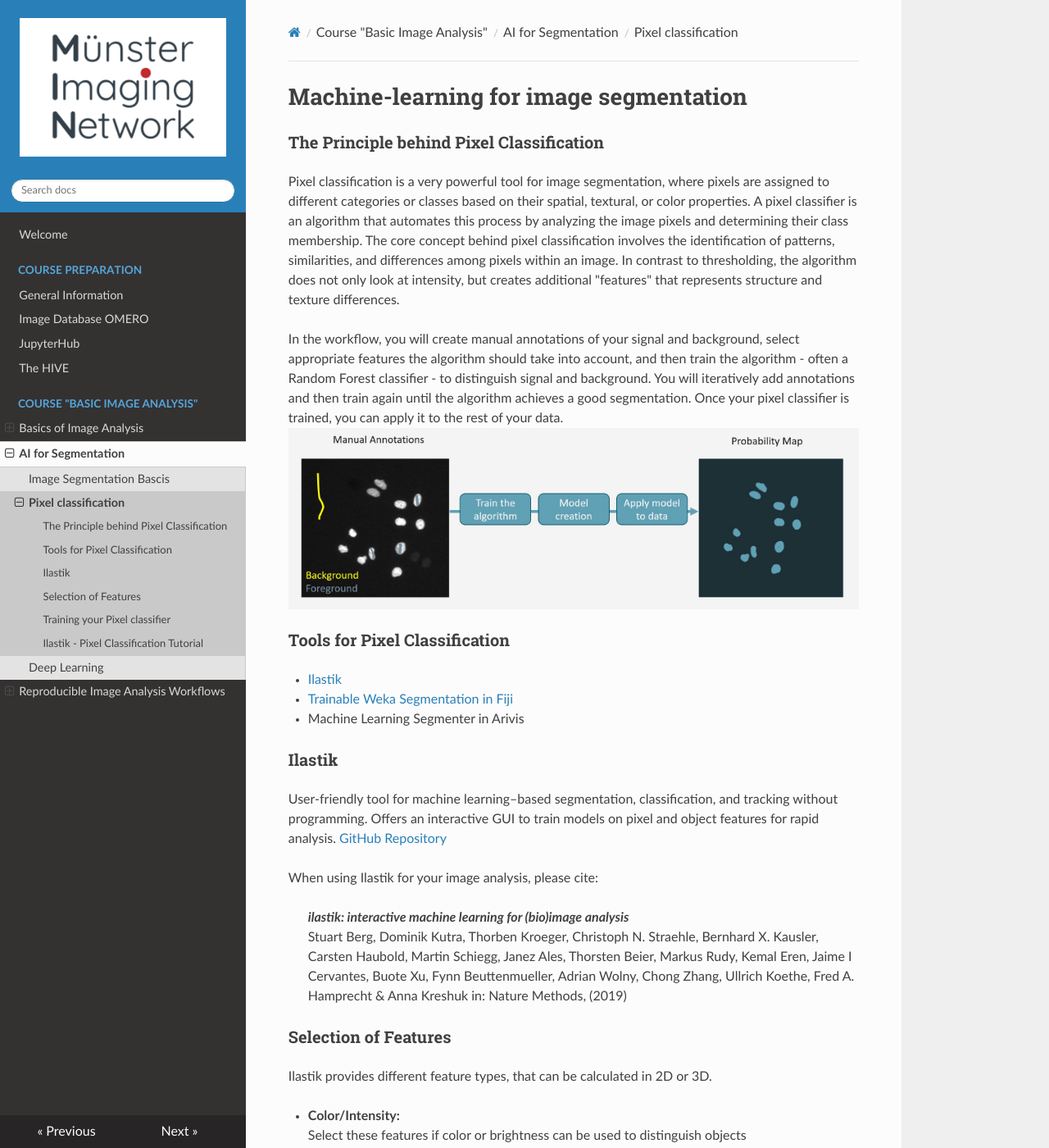
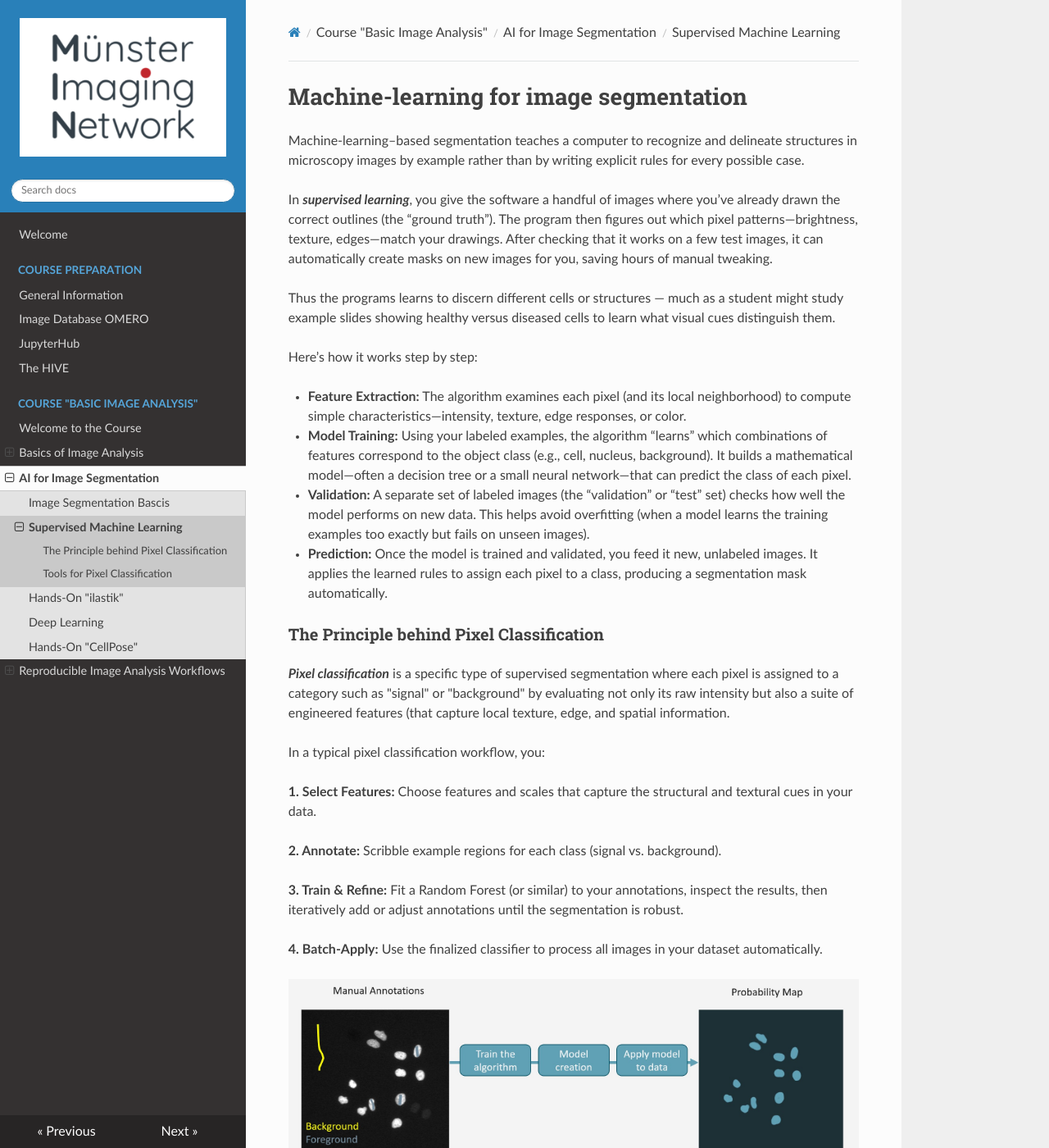
Before and after one commit to MuensterImagingNetwork/MINCourses_ImageAnalysis, an MkDocs documentation site: the page built from docs/basic/mlforsegmentation/pixelclassification.md, in a window 1280 px wide and 1400 px high. Shown: the whole window at 82% size. Built offline with MkDocs 1.6.1, drawn with Linux system fonts in a browser that asks for light colours; nearby versions of some CDN libraries; some of the changed text lies outside the part shown.

Commit message:
image segmentation and pixel classification

```diff
--- a/docs/basic/mlforsegmentation/pixelclassification.md
+++ b/docs/basic/mlforsegmentation/pixelclassification.md
@@ -1,94 +1,64 @@
 # Machine-learning for image segmentation
 
+Machine‑learning–based segmentation teaches a computer to recognize and delineate structures in microscopy images by example rather than by writing explicit rules for
+every possible case.
+
+In ***supervised learning***, you give the software a handful of images where you’ve already drawn the correct outlines (the “ground truth”).
+ The program then figures out which pixel patterns—brightness, texture, edges—match your drawings. After checking that it works on a
+ few test images, it can automatically create masks on new images for you, saving hours of manual tweaking.
+
+ Thus the programs learns to discern different cells or structures — much as a student might study example slides showing healthy
+ versus diseased cells to learn what visual cues distinguish them.
+
+Here’s how it works step by step:
+
+- **Feature Extraction:** The algorithm examines each pixel (and its local neighborhood) to compute simple characteristics—intensity, texture, edge responses, or color.
+
+- **Model Training:** Using your labeled examples, the algorithm “learns” which combinations of features correspond to the object class (e.g., cell, nucleus, background). It builds a mathematical model—often a decision tree or a small neural network—that can predict the class of each pixel.
+
+- **Validation:** A separate set of labeled images (the “validation” or “test” set) checks how well the model performs on new data. This helps avoid overfitting (when a model learns the training examples too exactly but fails on unseen images).
+
+- **Prediction:** Once the model is trained and validated, you feed it new, unlabeled images. It applies the learned rules to assign each pixel to a class, producing a segmentation mask automatically.
+
 ### The Principle behind Pixel Classification
-Pixel classification is a very powerful tool for image segmentation, where pixels are assigned to different categories or classes
-based on their spatial, textural, or color properties. A pixel classifier is an algorithm that automates this process
-by analyzing the image pixels and determining their class membership. The core concept behind pixel classification
-involves the identification of patterns, similarities, and differences among pixels within an image.
-In contrast to thresholding, the algorithm does not only look at intensity, but creates additional "features" that represents structure and texture differences.
 
-In the workflow, you will create manual annotations of your signal and background,
-select appropriate features the algorithm should take into account,
-and then train the algorithm - often a Random Forest classifier - to distinguish signal and background.
-You will iteratively add annotations and then train again until the algorithm achieves a good segmentation.
-Once your pixel classifier is trained, you can apply it to the rest of your data.
+***Pixel classification*** is a specific type of supervised segmentation where each pixel is assigned to a category such as "signal" or "background"
+by evaluating not only its raw intensity but also a suite of engineered features (that capture local texture, edge, and spatial information.
+
+In a typical pixel classification workflow, you:
+
+**1. Select Features:** Choose features and scales that capture the structural and textural cues in your data.
+
+**2. Annotate:** Scribble example regions for each class (signal vs. background).
+
+**3. Train & Refine:** Fit a Random Forest (or similar) to your annotations, inspect the results, then iteratively add or adjust annotations until the segmentation is robust.
+
+**4. Batch‑Apply:** Use the finalized classifier to process all images in your dataset automatically.
+<br>
+<br>
 ![Principle of Pixel Classification](pixelclassification_1.jpg)
 
 ### Tools for Pixel Classification
+
+There are several tools for creating a pixel classifier that do not require any machine learning or coding knowledge.
 
 - [Ilastik](https://www.ilastik.org)
 - [Trainable Weka Segmentation in Fiji](https://imagej.net/plugins/tws/)
 - Machine Learning Segmenter in Arivis
 
-### Ilastik
-User-friendly tool for machine learning–based segmentation, classification, and tracking without programming.
-Offers an interactive GUI to train models on pixel and object features for rapid analysis.
-[GitHub Repository](https://github.com/ilastik/ilastik)
 
-When using Ilastik for your image analysis, please cite:
 
->***ilastik: interactive machine learning for (bio)image analysis*** <br>
-Stuart Berg, Dominik Kutra, Thorben Kroeger, Christoph N. Straehle, Bernhard X. Kausler, Carsten Haubold,
-Martin Schiegg, Janez Ales, Thorsten Beier, Markus Rudy, Kemal Eren, Jaime I Cervantes, Buote Xu, Fynn Beuttenmueller, Adrian Wolny, Chong Zhang, Ullrich Koethe, Fred A. Hamprecht & Anna Kreshuk
-in: Nature Methods, (2019)
+Several user-friendly applications let you build a pixel classifier without writing code:
 
-### Selection of Features
-Ilastik provides different feature types, that can be calculated in 2D or 3D. <br>
+- **Ilastik**<br>
+Interactive GUI for pixel‑ and object‑level classification, segmentation, and tracking.
+Great for rapid prototyping and batch processing.
+[Ilastik](https://www.ilastik.org) | [GitHub](https://github.com/ilastik/ilastik)
 
-- **Color/Intensity:** <br>
-		 Select these features if color or brightness can be used to distinguish objects
+- **Trainable Weka Segmentation (Fiji/ImageJ)**<br>
+Leverages the Weka machine‑learning library inside ImageJ. Offers a familiar ImageJ interface with feature selection
+and model training.
+[Trainable Weka Segmentation in Fiji](https://imagej.net/plugins/tws/)
 
-- **Edge:** <br>
-		Select these features if brightness or color gradients can be used to distinguish objects.
-
-- **Texture:** <br>
-		 This feature may be important if the objects in the image have a unique texture.
-
-All of these features can be selected at different scales. The scales correspond to the sigma
-value of the Gaussian filter used to smooth the image before applying the filter. Filters with
-larger sigma values can capture information from larger neighborhoods, but may also average out
- fine details. If you think a specific sigma value would be particularly well-suited to your
- data, you can also add it to the last column, as shown in red above. The following image shows
- an example of the edge filter computed with three different sigma values. Note how the filter
- detects the smallest edges at very low sigma values and only captures the rough cell outlines
- at high sigma values.
-
-![ImageData](feature_selection.png) <br>
-*The image shows the edge feature with different sigma values.*
-**© Copyright by the ilastik developers** |
-[Source](https://www.ilastik.org/license)
-
-!!! tip "Selection of **good** features"
-	As a general guideline, we recommend starting by selecting a broad range of feature types
-	and scales. For smaller 2D datasets where computational resources are not a limitation,
-	you can even choose to select all options. After confirming your selections in the feature
-	selection dialog, you can review the chosen features in the bottom-left panel.
-	Usually, you can quickly see by eye if the feature "makes sense" for your data.
-	If you are unsure - Ilastik can suggest features for you. Please follow the offical documentation [here](https://www.ilastik.org/documentation/pixelclassification/pixelclassification#suggest).
-
-### Training your Pixel classifier
-
-This training process involves a repetitive cycle of human input and machine learning.
-The user starts by creating initial annotations, which are then used to generate predictive
-models. The user evaluates these predictions, identifies areas for improvement,
-and adds additional annotations to correct any mistakes, thereby refining the model's
-performance through multiple iterations.
-
-![ImageData](training.png) <br>
-*The image is showing the iterative training process in ilastik. By evaluating the prediction, the user can add targeted annotations to improve the model.*
-
-!!! tip "How to draw **good** annotations"
-
-	- The more features, the more annotations
-	- Focus on edges and borders
-	- Try to draw background and foreground annotations close to each other
-	- Training time depends on number of training samples (e.g. annotated pixels)
-	- Adding lot of very similar “looking” pixels will not improve the classifier
-	- Include variations on your dataset into the training set (e.g. WT vs mutants, treatments)
-
-### Ilastik - Pixel Classification Tutorial
-
-For a recap of the demonstration of the Pixel Classification Workflow in ilastik,
-please visit the [Ilastik page](https://www.ilastik.org/documentation/pixelclassification/pixelclassification).
-
-You can find the materials for the full pixel classification tutorial in your course folder.
+- **Machine Learning Segmenter (Zeiss Arivis Pro)**<br>
+Commercial, point‑and‑click segmentation tool embedded in the Arivis Vision4D environment. Provides GPU acceleration and 3D support.
--- a/mkdocs.yml
+++ b/mkdocs.yml
@@ -7,16 +7,18 @@ nav:
     - JupyterHub: coursepreparation/jupyterhub.md
     - The HIVE: coursepreparation/thehive.md
   - Course "Basic Image Analysis":
+    - Welcome to the Course: basic/index.md
     - Basics of Image Analysis:
-        - Welcome to the Course: basic/index.md
         - Introduction to Bioimage Analysis: basic/basics/introductionbasics.md
         - Introduction to Fiji/ImageJ: basic/basics/fiji.md
         - Creating Figures: basic/basics/creatingfigures.md
         - Figure Challenge: basic/basics/figurechallenge.md
-    - AI for Segmentation:
+    - AI for Image Segmentation:
         - Image Segmentation Bascis: basic/mlforsegmentation/imagesegmentation.md
-        - Pixel classification: basic/mlforsegmentation/pixelclassification.md
+        - Supervised Machine Learning: basic/mlforsegmentation/pixelclassification.md
+        - Hands-On "ilastik": basic/mlforsegmentation/ilastik.md
         - Deep Learning: basic/mlforsegmentation/dl.md
+        - Hands-On "CellPose": basic/mlforsegmentation/cellpose.md
     - Reproducible Image Analysis Workflows:
         - Reproducible Image Analysis: basic/reproducibleanalysis/introrepanalysis.md
         - CellProfiler for Batch Analysis: basic/reproducibleanalysis/cellprofiler.md
```
Also changed, not shown: docs/basic/mlforsegmentation/ilastik.md (added, +96 -0 lines), docs/basic/mlforsegmentation/imagesegmentation.md (+37 -16 lines), docs/basic/mlforsegmentation/ilastik.png (added), docs/basic/mlforsegmentation/semanticvsinstance.png (added).
